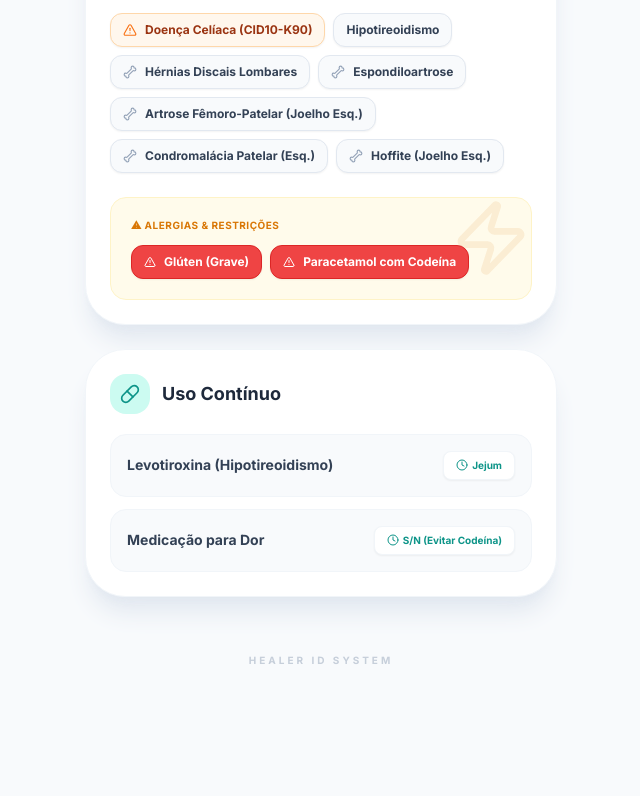
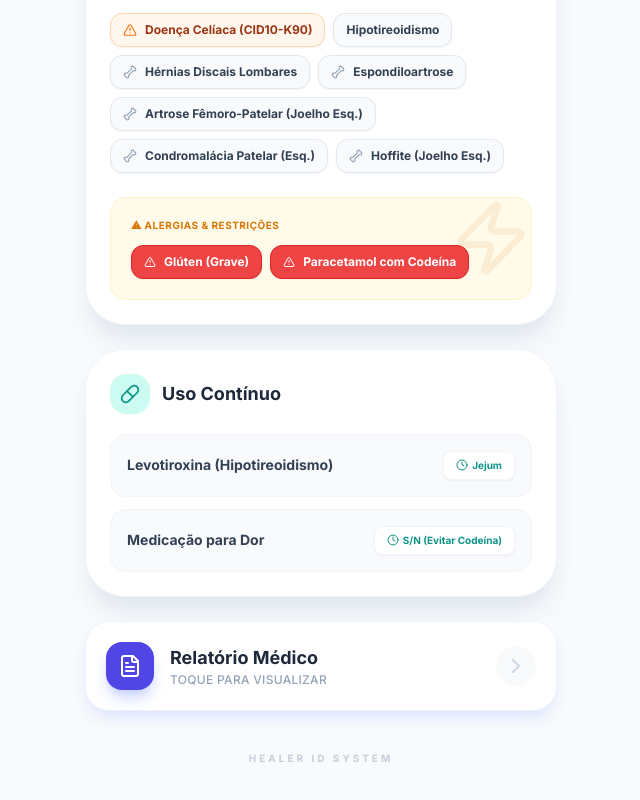
Before and after one commit to Healer101015/celia, a React (Create React App) app: page / in a window 1280 px wide. Shown: the part 2282-3082 px from the top of the page, without its empty margins (319-959 px from the left). Built offline with nearby package versions, Linux system fonts and the light colour scheme.

Commit message:
relatorio

```diff
--- a/src/pages/Home.jsx
+++ b/src/pages/Home.jsx
@@ -1,5 +1,9 @@
 import React, { useState, useEffect } from 'react';
-import { Phone, AlertTriangle, Pill, Activity, MessageCircle, Ambulance, Scale, ShieldAlert, Clock, User, MapPin, Bone, Users, FileWarning, Zap, CreditCard, Layout } from 'lucide-react';
+import { Phone, AlertTriangle, Pill, Activity, MessageCircle, Ambulance, Scale, ShieldAlert, Clock, User, MapPin, Bone, Users, FileWarning, Zap, CreditCard, Layout, FileText, X, ChevronRight } from 'lucide-react';
+
+// IMPORTAÇÃO DA IMAGEM DO RELATÓRIO
+// Certifique-se que o arquivo MEDICO.PNG está na pasta src/assets/
+import medicoImg from '../assets/MEDICO.png';
 
 const Home = () => {
   // --- DADOS DA CÉLIA ---
@@ -22,8 +26,8 @@ const Home = () => {
       ]
     },
     emergencyContacts: [
-      { name: "Jose Carlos", relation: "Marido", phone: "5511933172304" },
-      { name: "Beatriz Monteiro Vieira", relation: "Filha", phone: "5511913437746" },
+      { name: "Jose Carlos", relation: "Marido", phone: "5511999999999" },
+      { name: "Beatriz Monteiro Vieira", relation: "Filha", phone: "5511888888888" },
       { name: "Leandro Rojo", relation: "Procurador", phone: "551197642927", address: "Rua Desembargador Carneiro Ribeiro, 48" },
       { name: "Admir Bernadino Siqueira", relation: "Procurador Alt.", phone: "55119969428995", address: "Av. Waldemar Frietz, 1062 - Apto 211, Cohab Anchieta" }
     ],
@@ -44,6 +48,8 @@ const Home = () => {
 
   // --- ESTADOS E EFEITOS ---
   const [alertIndex, setAlertIndex] = useState(0);
+  const [showReport, setShowReport] = useState(false); // Estado para controlar o modal do relatório
+
   const criticalAlerts = [
     { text: "DOENÇA CELÍACA - ZERO GLÚTEN", color: "bg-orange-500", icon: <AlertTriangle size={16} /> },
     { text: "PROIBIDO TRANSFUSÃO DE SANGUE", color: "bg-red-600", icon: <FileWarning size={16} /> },
@@ -90,7 +96,6 @@ const Home = () => {
           <div className="relative mb-6 group">
             <div className="absolute -inset-1 bg-white/20 rounded-full blur-md"></div>
             <img src={celiaData.personalInfo.photo} alt="Célia" className="w-44 h-44 rounded-full border-[5px] border-white/90 shadow-2xl object-cover relative z-10" />
-            {/* Ícone removido daqui */}
           </div>
           <h1 className="text-3xl font-black tracking-tight mb-4 text-center leading-tight drop-shadow-md">{celiaData.personalInfo.name}</h1>
           <div className="h-10 mb-4 flex items-center justify-center w-full max-w-xs">
@@ -175,7 +180,6 @@ const Home = () => {
 
           {/* CARTÃO SUS */}
           <div className="relative w-full h-56 bg-slate-50 rounded-2xl shadow-xl overflow-hidden border border-slate-200 flex flex-col">
-            {/* Faixa SUS */}
             <div className="h-14 bg-blue-600 relative flex items-center px-4 overflow-hidden">
               <div className="absolute right-0 h-full w-24 bg-green-500 transform skew-x-12 translate-x-4"></div>
               <div className="absolute right-16 h-full w-4 bg-yellow-400 transform skew-x-12"></div>
@@ -262,7 +266,7 @@ const Home = () => {
           </div>
         </div>
 
-        {/* --- 5. INFO MÉDICA (DIAGNÓSTICOS E ALERGIAS) --- */}
+        {/* --- 5. INFO MÉDICA --- */}
         <div className="bg-white rounded-[2.5rem] p-6 shadow-xl shadow-slate-200 border border-slate-100 mt-6">
           <div className="flex items-center gap-3 mb-6 border-b border-slate-100 pb-4">
             <div className="bg-blue-100 p-2.5 rounded-2xl text-blue-600"><Activity size={20} /></div>
@@ -311,7 +315,60 @@ const Home = () => {
           </div>
         </div>
 
-        <div className="text-center pt-8 opacity-50">
+        {/* --- 7. NOVO BOTÃO: RELATÓRIO MÉDICO --- */}
+        <div className="mt-8 mb-4">
+          <button
+            onClick={() => setShowReport(true)}
+            className="w-full bg-white rounded-3xl p-5 shadow-lg shadow-indigo-100 border border-indigo-50 flex items-center justify-between group hover:border-indigo-200 transition-all active:scale-95"
+          >
+            <div className="flex items-center gap-4">
+              <div className="bg-indigo-600 p-3 rounded-2xl text-white shadow-lg shadow-indigo-200 group-hover:scale-110 transition-transform">
+                <FileText size={24} />
+              </div>
+              <div className="text-left">
+                <h3 className="font-bold text-slate-800 text-lg">Relatório Médico</h3>
+                <p className="text-xs text-slate-400 font-medium uppercase tracking-wide">Toque para visualizar</p>
+              </div>
+            </div>
+            <div className="bg-slate-50 p-2 rounded-full text-slate-300 group-hover:text-indigo-600 group-hover:bg-indigo-50 transition-colors">
+              <ChevronRight size={24} />
+            </div>
+          </button>
+        </div>
+
+        {/* --- MODAL DO RELATÓRIO --- */}
+        {showReport && (
+          <div className="fixed inset-0 z-[60] bg-slate-900/90 backdrop-blur-md flex items-center justify-center p-4 animate-fade-in" onClick={() => setShowReport(false)}>
+            <div className="bg-white rounded-3xl w-full max-w-2xl max-h-[90vh] overflow-hidden flex flex-col relative shadow-2xl animate-fade-in" onClick={e => e.stopPropagation()}>
+              {/* Header do Modal */}
+              <div className="p-5 border-b border-slate-100 flex justify-between items-center bg-white z-10">
+                <div className="flex items-center gap-3">
+                  <div className="bg-indigo-100 p-2 rounded-full text-indigo-600"><FileText size={18} /></div>
+                  <h3 className="font-bold text-slate-800 text-lg">Relatório Médico Digital</h3>
+                </div>
+                <button onClick={() => setShowReport(false)} className="p-2 bg-slate-100 text-slate-500 rounded-full hover:bg-red-50 hover:text-red-500 transition-colors">
+                  <X size={24} />
+                </button>
+              </div>
+
+              {/* Corpo do Modal (Imagem com Scroll) */}
+              <div className="flex-1 overflow-y-auto bg-slate-50 p-4 flex justify-center items-start">
+                <img
+                  src={medicoImg}
+                  alt="Relatório Médico"
+                  className="w-full h-auto object-contain rounded-xl shadow-sm border border-slate-200"
+                />
+              </div>
+
+              {/* Footer do Modal */}
+              <div className="p-4 border-t border-slate-100 bg-white text-center">
+                <p className="text-xs text-slate-400">Documento confidencial. Uso exclusivo para emergências.</p>
+              </div>
+            </div>
+          </div>
+        )}
+
+        <div className="text-center pt-4 opacity-50">
           <p className="text-slate-400 text-[10px] font-bold uppercase tracking-[0.3em]">Healer ID System</p>
         </div>
 
```
Also changed, not shown: src/assets/MEDICO.png (added).
